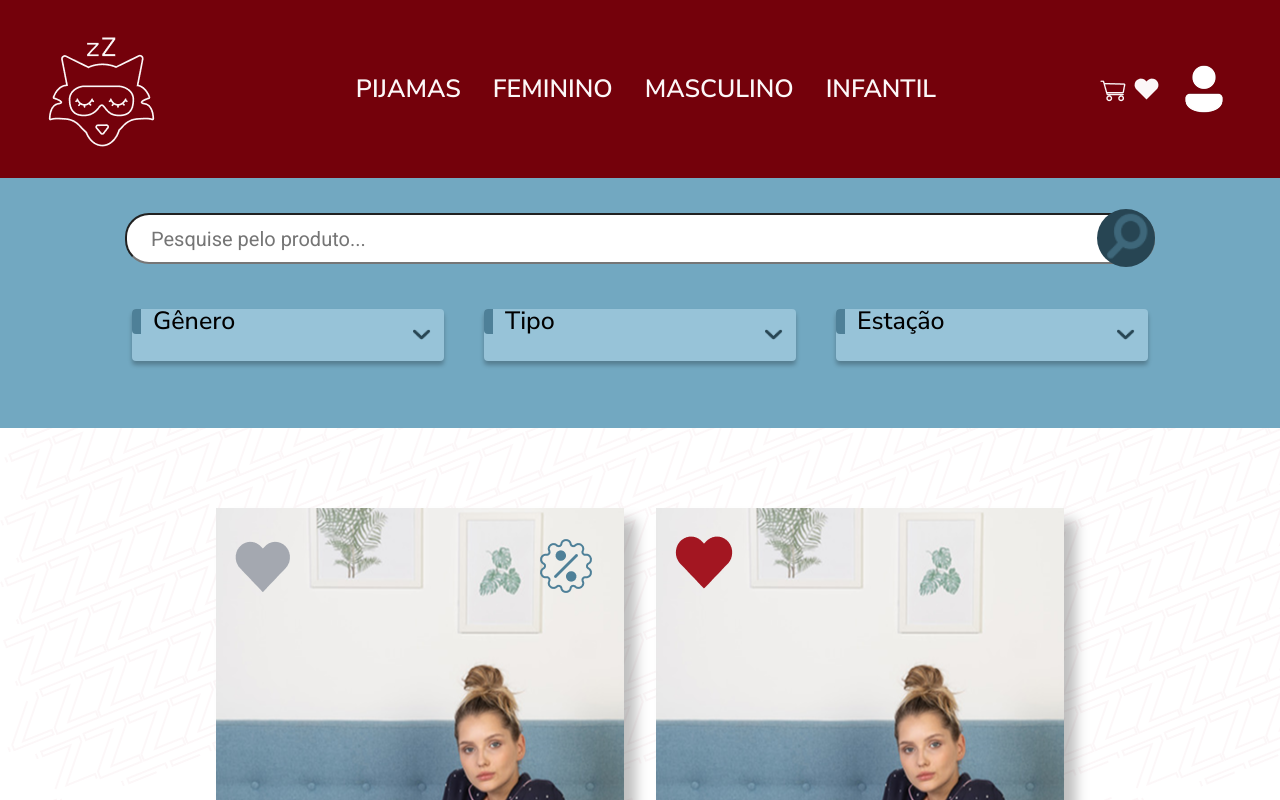
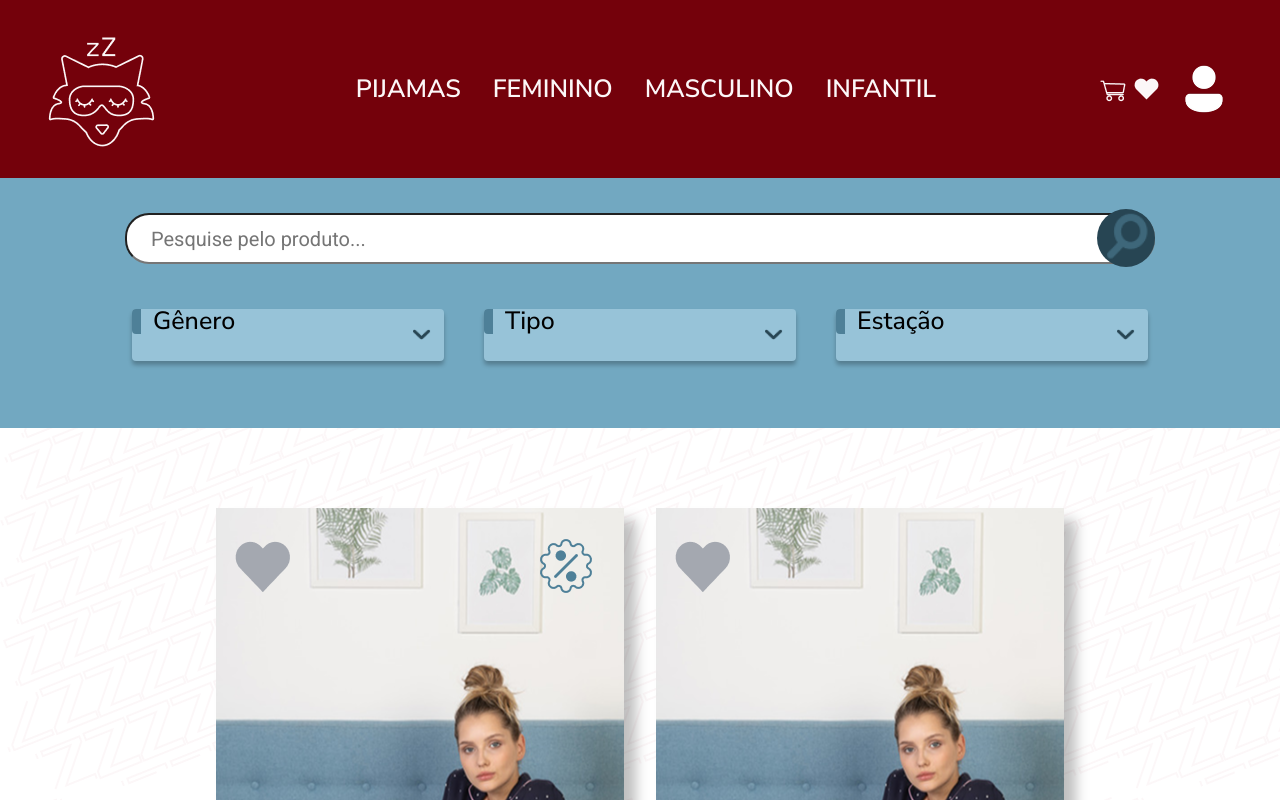
Before and after one commit to carlosjr04/Pijama_projeto_final, a React (Vite) app in the folder Frontend/: page /pijamas in a window 1280 px wide. Shown: the top 800 px of the page. Built offline with nearby package versions, Linux system fonts and the light colour scheme; a web font is replaced by a local one.

Commit message:
fix:favorito leva ao favorito

```diff
--- a/Frontend/src/componentes/roupa/roupa.tsx
+++ b/Frontend/src/componentes/roupa/roupa.tsx
@@ -3,38 +3,58 @@ import favorito_cheio from "../../assets/favorito_cheio.png";
 import favorito_vazio from "../../assets/favorito_vazio.png";
 import desconto_imagem from "../../assets/desconto_imagem.png";
 import style from "./style.module.css";
-import { pijama } from "../../types/types";
+import { favItemProps, pijama } from "../../types/types";
 import { useState } from "react";
 import { useNavigate } from "react-router-dom";
+import useFavStore from "../../stores/FavStore";
 
 export default function Roupa(roupa: pijama) {
   const [favorito, setFavorito] = useState(roupa.favorite);
+  const addFavorite = useFavStore((state) => state.addFavorite);
+  const removeFavorite = useFavStore((state) => state.removeFavorite);
   const navigate = useNavigate();
 
   function parcelamento(preco: number): number {
     const precoParcelado = preco / 6;
     return Number(precoParcelado);
   }
-  function colandoVirgula(numero: number|undefined): string {
-    if(numero){
+  function colandoVirgula(numero: number | undefined): string {
+    if (numero) {
       return numero.toFixed(2).toString().replace(".", ",");
-    }else{
+    } else {
       return "0";
     }
   }
-  function navigatePijama(){
-    navigate(`/pijama/${roupa.id}`)
+  function navigatePijama() {
+    navigate(`/pijama/${roupa.id}`);
   }
   // function favoritar(){
   //   axios.patch(`http://localhost:3000/pijama/${roupa.id}`,{favorite:!roupa.favorite})
   // }
   return (
     <>
-      <div  className={style.card}>
+      <div className={style.card}>
         <div className={style.header}>
           <button
-            onClick={() => {setFavorito((prev) => !prev)
+            onClick={() => {
+              setFavorito((prev) => !prev);
+              if (!roupa.favorite) {
+                const cartItem: favItemProps = {
+                  name: roupa.name,
+                  imgPath: roupa.image,
 
+                  id: roupa.id,
+
+                  price: roupa.price,
+                };
+                roupa.favorite=!roupa.favorite
+
+                addFavorite(cartItem);
+              }else{
+                roupa.favorite=!roupa.favorite
+
+                removeFavorite(roupa.id)
+              }
             }}
             className={style.botao}
           >
@@ -49,7 +69,12 @@ export default function Roupa(roupa: pijama) {
           ) : null}
         </div>
 
-        <img onClick={()=>navigatePijama()} src={roupaImagem} alt="" className={style.imagem} />
+        <img
+          onClick={() => navigatePijama()}
+          src={roupaImagem}
+          alt=""
+          className={style.imagem}
+        />
         <div className={style.texto}>
           <h3>{roupa.name}</h3>
           <div className={style.preco}>
@@ -61,12 +86,8 @@ export default function Roupa(roupa: pijama) {
               <p className={style.desconto_preco}></p>
             )}
             {/* se tentar botar numero com virgula da ruim entao tem uma funçao que faz isso para ficar mais bonito  */}
-            <h2>
-              R$ {colandoVirgula(roupa.price)}
-            </h2>
-            <p>
-              6x de R${colandoVirgula(parcelamento(roupa.price))}
-            </p>
+            <h2>R$ {colandoVirgula(roupa.price)}</h2>
+            <p>6x de R${colandoVirgula(parcelamento(roupa.price))}</p>
           </div>
         </div>
       </div>
--- a/Frontend/src/pages/Pijamas/Pijamas.tsx
+++ b/Frontend/src/pages/Pijamas/Pijamas.tsx
@@ -47,7 +47,7 @@ export const roupas_teste =  [
       { size: "G", stock_quantity: 13 },
       { size: "GG", stock_quantity: 4 }
     ],
-    favorite: true,
+    favorite: false,
     on_sale: false,
     sale_percent: 0
   },
@@ -85,7 +85,7 @@ export const roupas_teste =  [
       { size: "G", stock_quantity: 10 },
       { size: "GG", stock_quantity: 6 }
     ],
-    favorite: true,
+    favorite: false,
     on_sale: false,
     sale_percent: 0
   },
```
